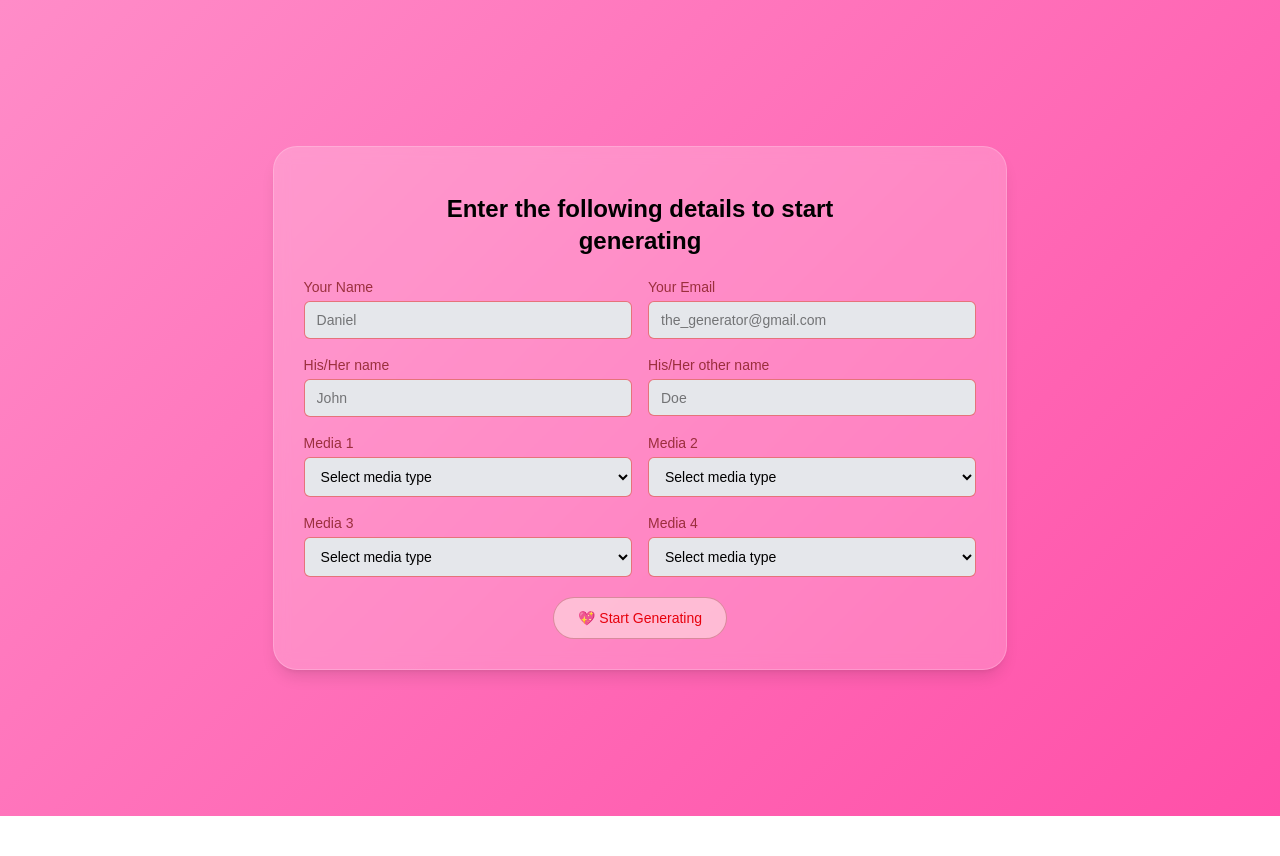
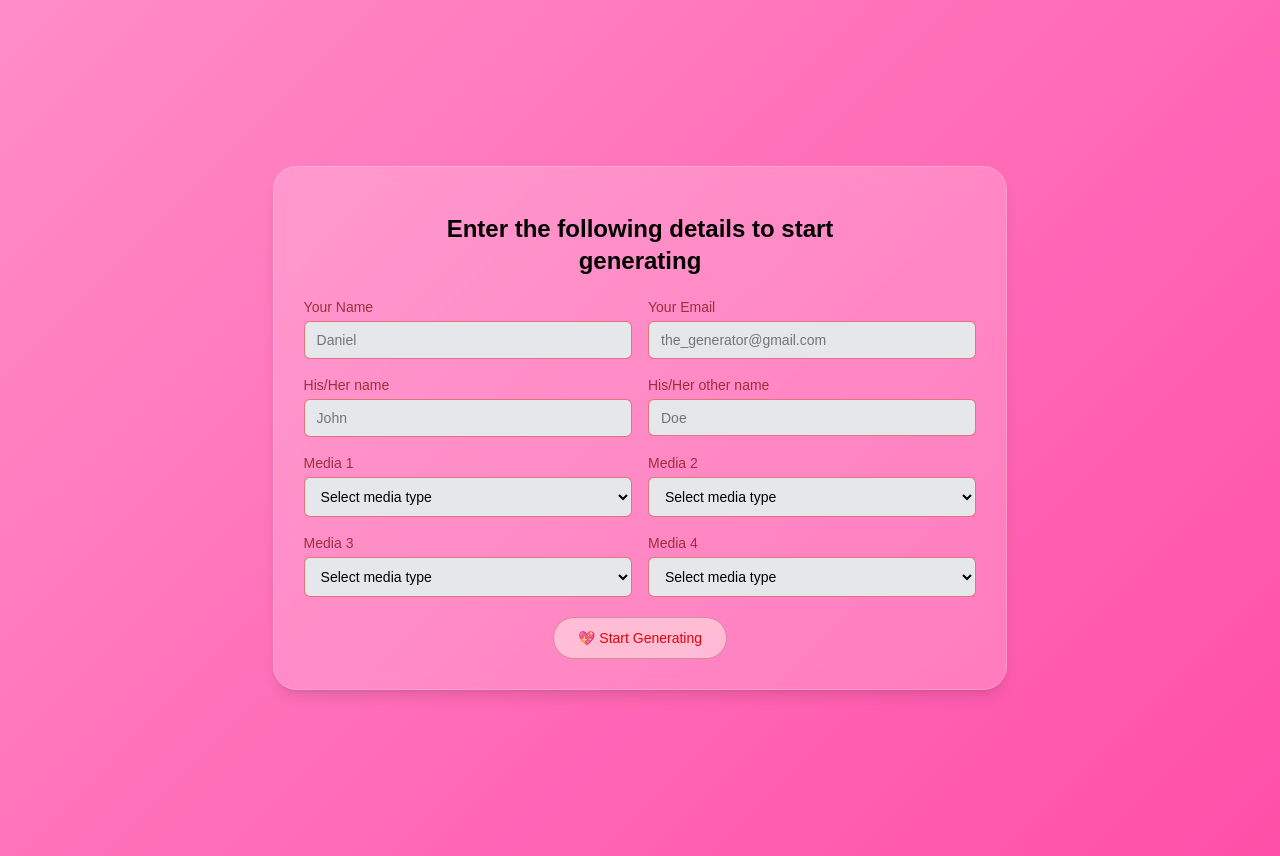
Before and after one commit to Modred14/val-app, a Next.js app: page / in a window 1280 px wide. Both pictures are taken after a click on the button "💖 Start Generating". Before the commit the page ends 816 px from the top, so only its background shows below. Built offline with nearby package versions, Linux system fonts and the light colour scheme.

Commit message:
fix: link searching

```diff
--- a/src/app/page.jsx
+++ b/src/app/page.jsx
@@ -280,7 +280,7 @@ const Landing = () => {
           </div>
         )}
         {step == 2 && (
-          <div>
+          <div className="my-5">
             <div className="flex px-5 items-center justify-center min-h-screen">
               <div className="backdrop-blur-sm shadow-lg bg-white/20 border border-white/20 rounded-3xl p-7.5">
                 <div className="grid justify-items-center">
```
